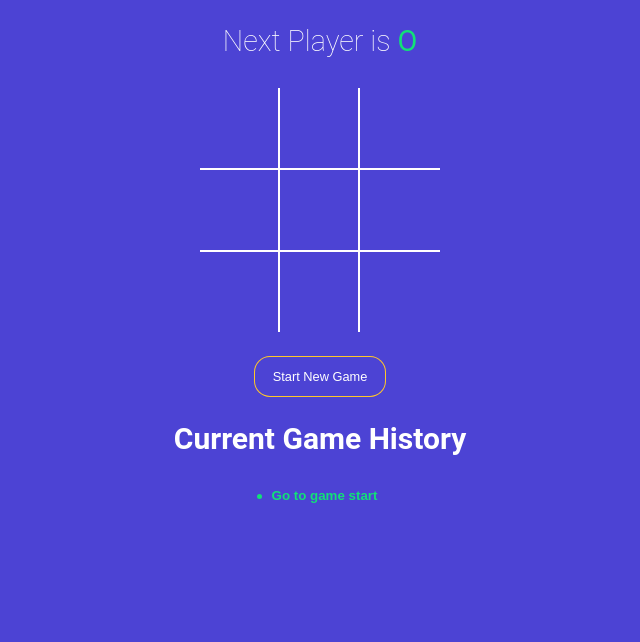
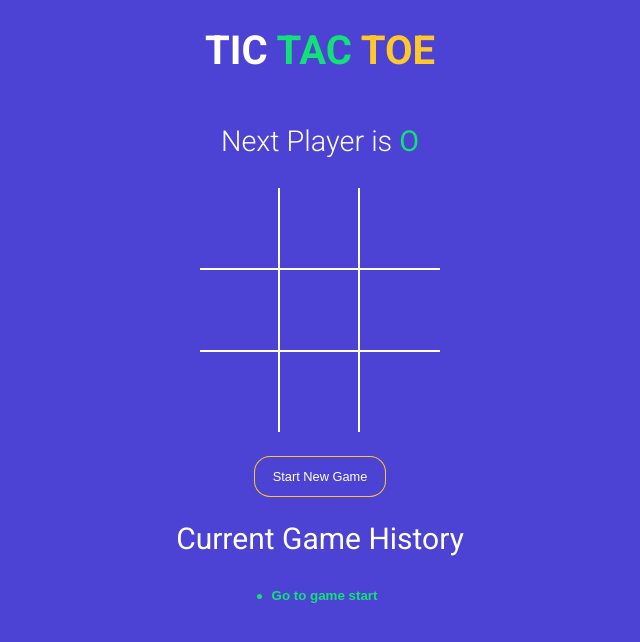
Before and after one commit to Dhruvshelke15/Tic-tac-toe-v2, a React (Vite) app: page / in a window 1280 px wide. Shown: the top 642 px of the page, without its empty margins (320-960 px from the left). Built offline with nearby package versions, Linux system fonts and the light colour scheme.

Commit message:
final touchups and functionalities

```diff
--- a/index.html
+++ b/index.html
@@ -2,9 +2,13 @@
 <html lang="en">
   <head>
     <meta charset="UTF-8" />
-    <link rel="icon" type="image/svg+xml" href="/vite.svg" />
     <meta name="viewport" content="width=device-width, initial-scale=1.0" />
-    <title>Vite + React</title>
+    <meta http-equiv="X-UA-Compatible" content="ie=edge" />
+    <link
+      href="https://fonts.googleapis.com/css?family=Roboto:300,400,700&display=swap"
+      rel="stylesheet"
+    />
+    <title>TIC TAC TOE</title>
   </head>
   <body>
     <div id="root"></div>
--- a/src/App.jsx
+++ b/src/App.jsx
@@ -14,7 +14,7 @@ function App() {
 
   const gamingBoard = history[currentMove];
 
-  const winner = calculateWinner(gamingBoard.squares);
+  const { winner, winningSquares } = calculateWinner(gamingBoard.squares);
 
   const handleSquareClick = clickedPosition => {
     if (gamingBoard.squares[clickedPosition] || winner) {
@@ -61,10 +61,15 @@ function App() {
 
   return (
     <div className="app">
+      <h1>
+        TIC <span className="text-green">TAC</span>{' '}
+        <span className="text-orange">TOE</span>
+      </h1>
       <Status winner={winner} gamingBoard={gamingBoard} />
       <Board
         squares={gamingBoard.squares}
         handleSquareClick={handleSquareClick}
+        winningSquares={winningSquares}
       />
       <button
         type="button"
@@ -73,7 +78,13 @@ function App() {
       >
         Start New Game
       </button>
-      <h2>Current Game History</h2>
+      <h2
+        style={{
+          fontWeight: 'normal',
+        }}
+      >
+        Current Game History
+      </h2>
       <History history={history} moveTo={moveTo} currentMove={currentMove} />
     </div>
   );
--- a/src/components/Board.jsx
+++ b/src/components/Board.jsx
@@ -1,12 +1,14 @@
 import Square from './Square';
 import { useState } from 'react';
 
-const Board = ({ squares, handleSquareClick }) => {
+const Board = ({ squares, handleSquareClick, winningSquares }) => {
   const renderSquare = position => {
+    const isWinningSquare = winningSquares.includes(position);
     return (
       <Square
         value={squares[position]}
         onClick={() => handleSquareClick(position)}
+        isWinningSquare={isWinningSquare}
       />
     );
   };
--- a/src/components/Square.jsx
+++ b/src/components/Square.jsx
@@ -1,8 +1,15 @@
 import React from 'react';
 
-const Square = ({ value, onClick }) => {
+const Square = ({ value, onClick, isWinningSquare }) => {
+  const colorClass = value === 'X' ? 'text-orange' : 'text-green';
+  const winningClass = isWinningSquare ? 'winning' : '';
   return (
-    <button type="button" className="square" onClick={onClick}>
+    <button
+      type="button"
+      className={`square ${colorClass}
+      ${winningClass}`}
+      onClick={onClick}
+    >
       {value}
     </button>
   );
--- a/src/components/winner.js
+++ b/src/components/winner.js
@@ -12,8 +12,14 @@ export function calculateWinner(squares) {
   for (let i = 0; i < lines.length; i++) {
     const [a, b, c] = lines[i];
     if (squares[a] && squares[a] === squares[b] && squares[a] === squares[c]) {
-      return squares[a];
+      return {
+        winner: squares[a],
+        winningSquares: lines[i],
+      };
     }
   }
-  return null;
+  return {
+    winner: null,
+    winningSquares: [],
+  };
 }
```
